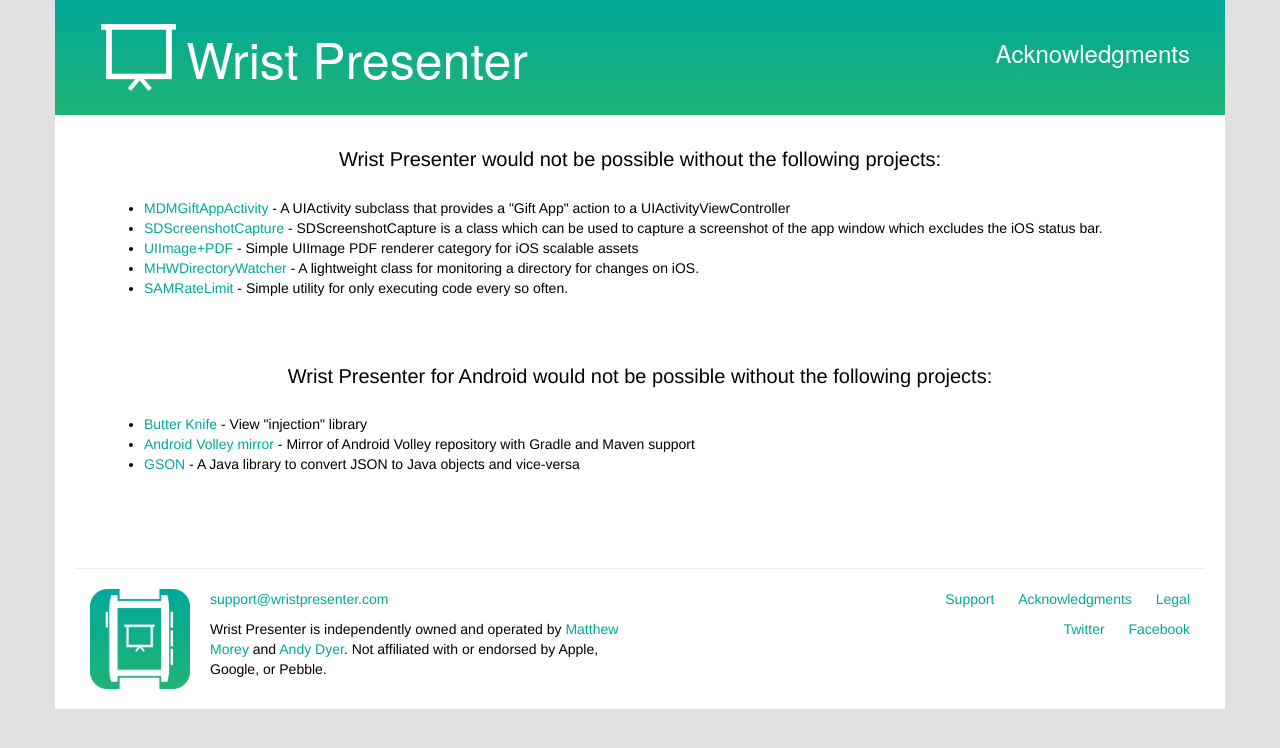
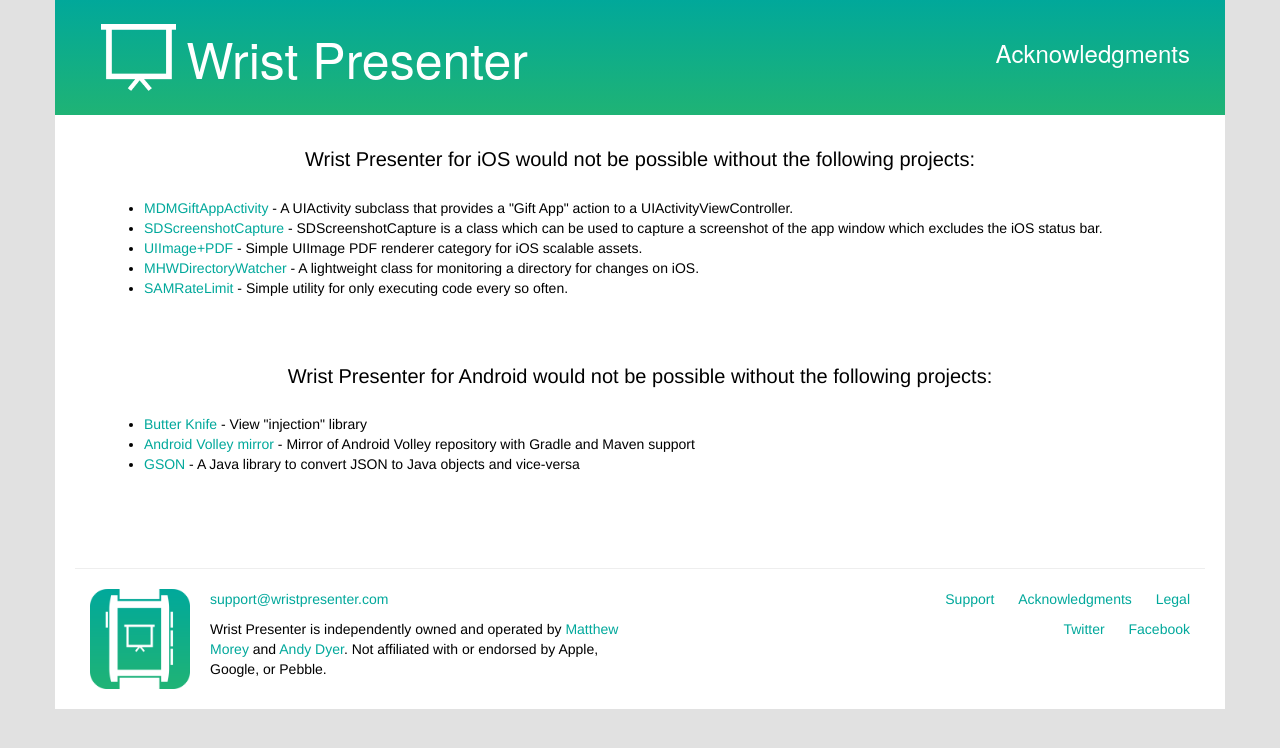
Before and after one commit to mmorey/WristPresenter-Website, a Jekyll site: the page built from acknowledgments/index.html, in a window 1280 px wide. Shown: the top 748 px of the page. Built offline with Jekyll 4.4.1, drawn with Linux system fonts in a browser that asks for light colours; nearby versions of some CDN libraries.

```diff
--- a/_config.yml
+++ b/_config.yml
@@ -11,6 +11,6 @@
 - iOS App
 - Pebble Smartwatch
 url: http://wristpresenter.com
-app_id: 735128848
-app_url: "https://itunes.apple.com/us/app/wrist-presenter-wireless-presentation/id735128848?mt=8&amp;at=10l6oV&amp;ct=wp_website"
+ios_app_id: 735128848
+ios_app_url: "https://itunes.apple.com/us/app/wrist-presenter-wireless-presentation/id735128848?mt=8&amp;at=10l6oV&amp;ct=wp_website"
 android_app_url: "https://play.google.com/store/apps/details?id=com.dandydev.wristpresenter"
--- a/_includes/head.html
+++ b/_includes/head.html
@@ -28,7 +28,7 @@
 
     <meta name="viewport" content="width=device-width, initial-scale=1.0">
     <meta name="author" content="Matthew Morey">
-    <meta name="apple-itunes-app" content="app-id={{ site.app_id }}, affiliate-data=at=10l6oV&amp;ct=wp_appstore_banner">
+    <meta name="apple-itunes-app" content="app-id={{ site.ios_app_id }}, affiliate-data=at=10l6oV&amp;ct=wp_appstore_banner">
 
     <!-- Fav Icons -->
     <link rel="apple-touch-icon-precomposed" sizes="152x152" href="/favicon-152.png">
@@ -50,7 +50,7 @@
     <meta name="twitter:site" content="@wristpresenter">
     <meta name="twitter:image" content="{{ site.url}}/img/app_screenshot01@2x.png">
     <meta name="twitter:app:name:iphone" content="{{ site.name }}"/>
-    <meta name="twitter:app:id:iphone" content="{{ site.app_id }}">
+    <meta name="twitter:app:id:iphone" content="{{ site.ios_app_id }}">
 
     <!-- Open Graph data -->
     <meta property="og:title" content="{{ site.name }}">
--- a/_includes/hero_header.html
+++ b/_includes/hero_header.html
@@ -6,7 +6,7 @@
                 <h2>Presentations with your wrist</h2>
                 <p>Wrist Presenter is a mobile app that lets you control presentations wirelessly with your Pebble Smartwatch. Instead of purchasing an expensive wireless remote, use what you already have. Download and try for free now.</p>
 
-                <a href="{{ site.app_url }}" onClick="trackOutboundLink(this, 'Outbound Links', '{{ site.app_url }}'); return false;" title="Download Wrist Presenter iOS app for free"><img src="img/app_store_badge@2x.png" width="203" alt="Download Wrist Presenter on the App Store badge"></a>
+                <a href="{{ site.ios_app_url }}" onClick="trackOutboundLink(this, 'Outbound Links', '{{ site.ios_app_url }}'); return false;" title="Download Wrist Presenter iOS app for free"><img src="img/app_store_badge@2x.png" width="203" alt="Download Wrist Presenter on the App Store badge"></a>
                 <a href="{{ site.android_app_url }}" onClick="trackOutboundLink(this, 'Outbound Links', '{{ site.android_app_url }}'); return false;" title="Download Wrist Presenter Android app for free"><img alt="Get it on Google Play" width="203" src="img/google_play_badge@2x.png"></a>
             </div><!-- <div class="col-md-6 content-header-left"> -->
 
--- a/acknowledgments/index.html
+++ b/acknowledgments/index.html
@@ -6,12 +6,13 @@
         <div class="row content-body content-body-page">
             <div class="col-md-12">
                 <a name="content"></a>
-                <p>Wrist Presenter would not be possible without the following projects:</p>
+                <a name="ios_content"></a>
+                <p>Wrist Presenter for iOS would not be possible without the following projects:</p>
 
                 <ul>
-                    <li><a href="https://github.com/mmorey/MDMGiftAppActivity" onClick="trackOutboundLink(this, 'Outbound Links', 'https://github.com/mmorey/MDMGiftAppActivity'); return false;" title="UIActivity subclass">MDMGiftAppActivity</a> - A UIActivity subclass that provides a "Gift App" action to a UIActivityViewController</li>
+                    <li><a href="https://github.com/mmorey/MDMGiftAppActivity" onClick="trackOutboundLink(this, 'Outbound Links', 'https://github.com/mmorey/MDMGiftAppActivity'); return false;" title="UIActivity subclass">MDMGiftAppActivity</a> - A UIActivity subclass that provides a "Gift App" action to a UIActivityViewController.</li>
                     <li><a href="https://github.com/shinydevelopment/SDScreenshotCapture" onClick="trackOutboundLink(this, 'Outbound Links', 'https://github.com/shinydevelopment/SDScreenshotCapture'); return false;" title="Screen capture without status bar">SDScreenshotCapture</a> - SDScreenshotCapture is a class which can be used to capture a screenshot of the app window which excludes the iOS status bar.</li>
-                    <li><a href="https://github.com/mindbrix/UIImage-PDF" onClick="trackOutboundLink(this, 'Outbound Links', 'https://github.com/mindbrix/UIImage-PDF'); return false;" title="UIImage PDF category">UIImage+PDF</a> - Simple UIImage PDF renderer category for iOS scalable assets</li>
+                    <li><a href="https://github.com/mindbrix/UIImage-PDF" onClick="trackOutboundLink(this, 'Outbound Links', 'https://github.com/mindbrix/UIImage-PDF'); return false;" title="UIImage PDF category">UIImage+PDF</a> - Simple UIImage PDF renderer category for iOS scalable assets.</li>
                     <li><a href="https://github.com/hwaxxer/MHWDirectoryWatcher" onClick="trackOutboundLink(this, 'Outbound Links', 'https://github.com/hwaxxer/MHWDirectoryWatcher'); return false;" title="Directory monitoring">MHWDirectoryWatcher</a> - A lightweight class for monitoring a directory for changes on iOS.</li>
                     <li><a href="https://github.com/soffes/SAMRateLimit" onClick="trackOutboundLink(this, 'Outbound Links', 'https://github.com/soffes/SAMRateLimit'); return false;" title="Execute code on a schedule">SAMRateLimit</a> - Simple utility for only executing code every so often.</li>
                 </ul>
--- a/index.html
+++ b/index.html
@@ -79,7 +79,7 @@
             <div class="col-md-12">
 
                 <div>
-                    <a href="{{ site.app_url }}" onClick="trackOutboundLink(this, 'Outbound Links', '{{ site.app_url }}'); return false;" title="Download Wrist Presenter iOS app for free"><img src="img/app_store_badge@2x.png" width="203" alt="Download Wrist Presenter on the App Store badge"></a>
+                    <a href="{{ site.ios_app_url }}" onClick="trackOutboundLink(this, 'Outbound Links', '{{ site.ios_app_url }}'); return false;" title="Download Wrist Presenter iOS app for free"><img src="img/app_store_badge@2x.png" width="203" alt="Download Wrist Presenter on the App Store badge"></a>
                     <a href="{{ site.android_app_url }}" onClick="trackOutboundLink(this, 'Outbound Links', '{{ site.android_app_url }}'); return false;" title="Download Wrist Presenter Android app for free"><img alt="Get it on Google Play" width="203" src="img/google_play_badge@2x.png"></a>
                 </div>
                 <div>
--- a/legal/index.html
+++ b/legal/index.html
@@ -19,7 +19,7 @@
 
                 <p>This Privacy Policy was last modified on January 29, 2014.</p>
 
-                <p>Wrist Presenter ("us", "we", or "our") operates <a href="/" title="Wrist Presenter website">http://wristpresenter.com/</a> (the "Site"), the iOS app available via the Apple App Store at <a href="https://itunes.apple.com/us/app/?&at=10l6oV&ct=wp_website" title="Wrist Presenter iOS app">https://itunes.apple.com/us/app/</a>, and the Android app available via Google Play at <a href="{{ site.android_app_url }}" title="Wrist Presenter Android app">{{ site.android_app_url }}</a> (the "App"). This page informs you of our policies regarding the collection, use and disclosure of Personal Information we receive from users of the Site and App.</p>
+                <p>Wrist Presenter ("us", "we", or "our") operates <a href="/" title="Wrist Presenter website">http://wristpresenter.com/</a> (the "Site"), the iOS app available via the Apple App Store at <a href="{{ site.ios_app_url }}" onClick="trackOutboundLink(this, 'Outbound Links', '{{ site.ios_app_url }}'); return false;" title="Wrist Presenter iOS app">{{ site.ios_app_url }}</a>, and the Android app available via Google Play at <a href="{{ site.android_app_url }}" onClick="trackOutboundLink(this, 'Outbound Links', '{{ site.android_app_url }}'); return false;" title="Wrist Presenter Android app">{{ site.android_app_url }}</a> (the "App"). This page informs you of our policies regarding the collection, use and disclosure of Personal Information we receive from users of the Site and App.</p>
 
                 <p>We use your Personal Information only for providing and improving the Site and App. By using the Site and/or App, you agree to the collection and use of information in accordance with this policy. Unless otherwise defined in this Privacy Policy, terms used in this Privacy Policy have the same meanings as in our Terms and Conditions, accessible at <a href="#terms_and_conditions" title="Terms and Conditions for Wrist Presenter">http://wristpresenter.com/legal/#terms_and_conditions</a>.</p>
 
@@ -46,7 +46,7 @@
 
                 <p>This Agreement was last modified on January 29, 2014.</p>
 
-                <p>Please read these Terms and Conditions ("Agreement", "Terms and Conditions") carefully before using <a href="/" title="Wrist Presenter website">http://wristpresenter.com/</a> (the "Site") and the iOS app available via the Apple App Store at <a href="https://itunes.apple.com/us/app/" title="Wrist PresenteriOS app">https://itunes.apple.com/us/app/</a> or the Android app available via Google Play at <a href="https://play.google.com/store/apps" title="Google Play">https://play.google.com/store/apps</a> (the "App") operated by Wrist Presenter ("us", "we", or "our"). These Terms and Conditions sets forth the legally binding terms and conditions for your use of the Site and App.</p>
+                <p>Please read these Terms and Conditions ("Agreement", "Terms and Conditions") carefully before using <a href="/" title="Wrist Presenter website">http://wristpresenter.com/</a> (the "Site") and the iOS app available via the Apple App Store at <a href="https://itunes.apple.com/us/app/" title="Wrist Presenter iOS app">https://itunes.apple.com/us/app/</a> or the Android app available via Google Play at <a href="https://play.google.com/store/apps" title="Google Play">https://play.google.com/store/apps</a> (the "App") operated by Wrist Presenter ("us", "we", or "our"). These Terms and Conditions sets forth the legally binding terms and conditions for your use of the Site and App.</p>
 
                 <p>By accessing or using the Site and/or App in any manner, including, but not limited to, visiting or browsing the Site and/or App or contributing content or other materials to the Site and/or App, you agree to be bound by these Terms and Conditions. Capitalized terms are defined in this Agreement.</p>
 
```
